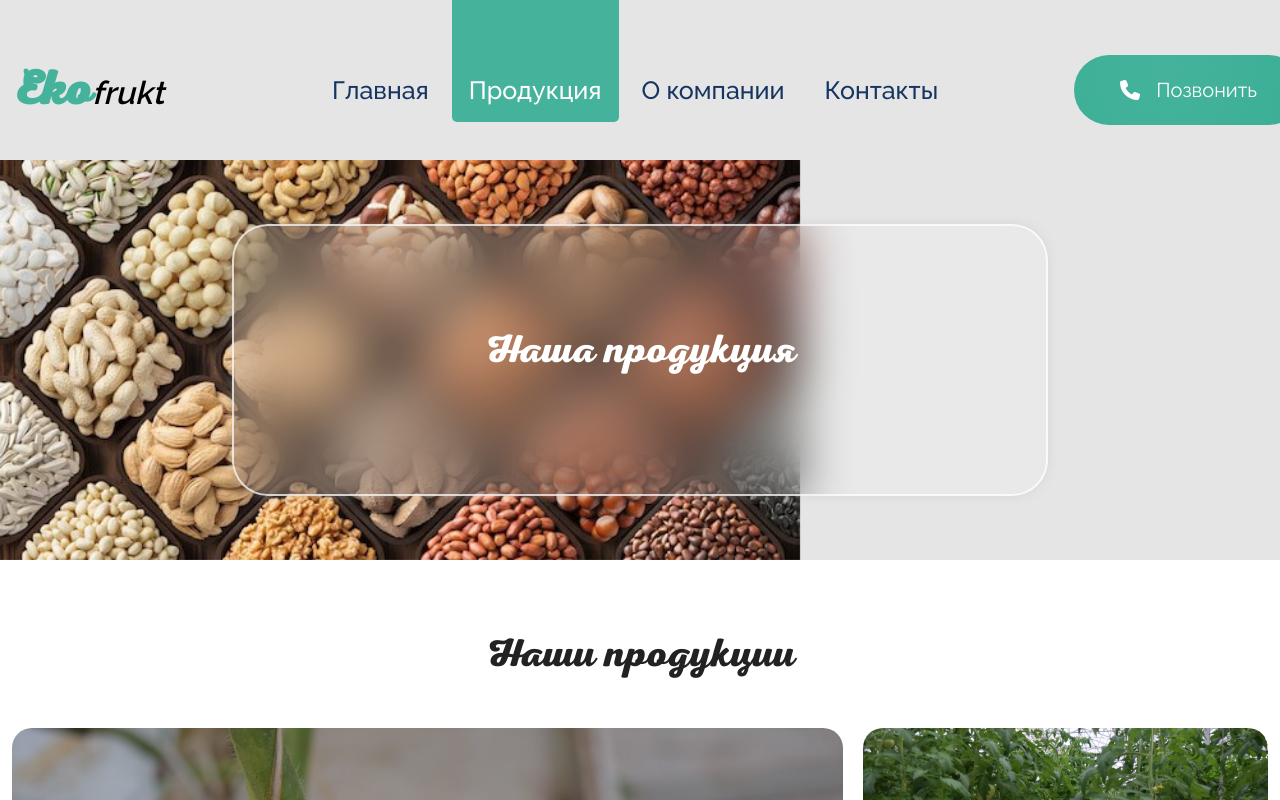
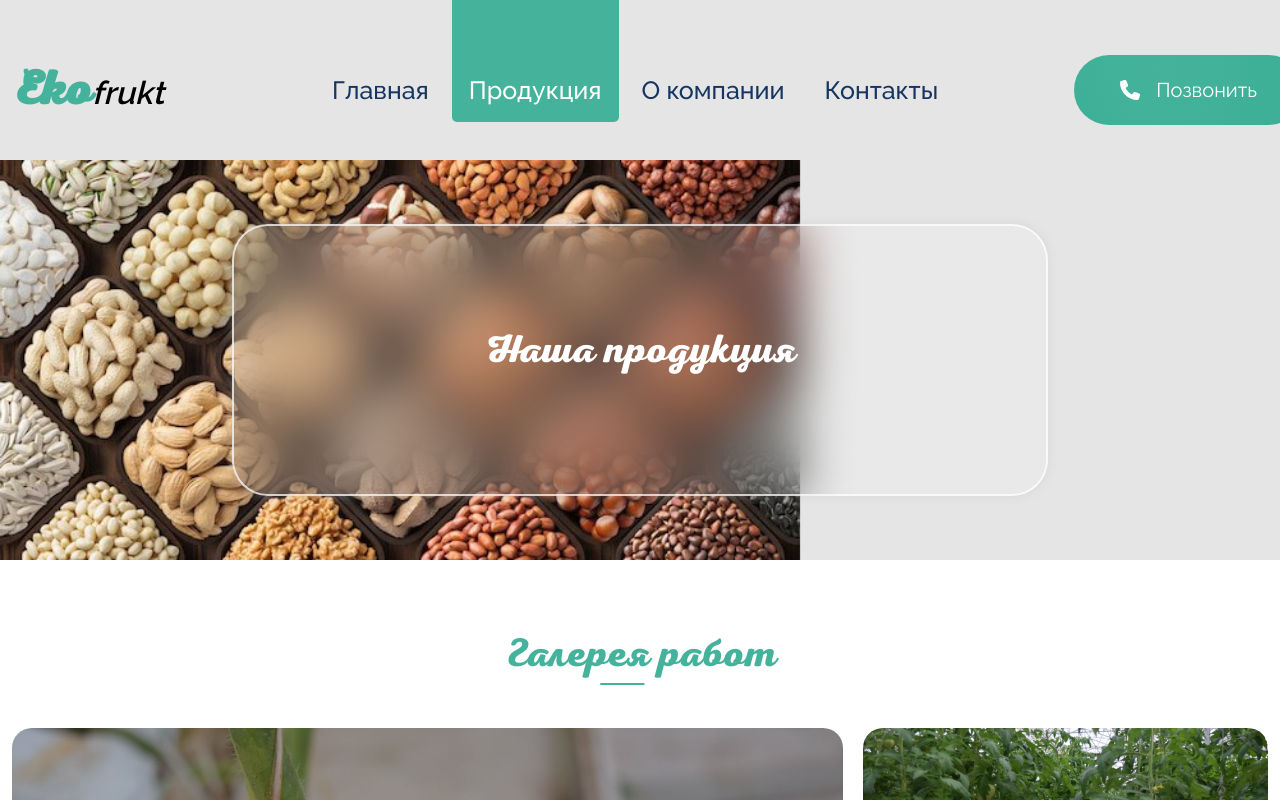
Before and after one commit to 7Davronbek/app-suxofruits-client, a React (Create React App) app: page /production in a window 1280 px wide. Shown: the top 800 px of the page. Built offline with nearby package versions, Linux system fonts and the light colour scheme.

Commit message:
suxofruits

```diff
--- a/src/components/AboutUs.jsx
+++ b/src/components/AboutUs.jsx
@@ -18,7 +18,7 @@ const AboutUs = () => {
                             </div>
                         </div>
                         <div className="col-5">
-                            <h1 className='bold'>About Us</h1>
+                            <h1 className='bold'>О нас</h1>
                             <h2 className=''>Myresfeber is a leading city & entertainment guide filled with handpicked recommendations of what to do in your city, explore hidden gems and be the first to get the latest buzz!</h2>
                             <p>We consist of a constantly growing community of local experts showcasing a range of curated content around events, food, shopping, fashion, sightseeing, local communities, travel and so much more!We'll help you make your weekend plans, inform you about the best events happening all around the world, tell you all about the best places to eat in the city and much much more. Here's a little taste of the plethora of features we offer -You will happily receive expert recommendations tailor-made to suit your interests. We'll be providing you with city-specific stories and videos, handy local information - all right on your smartphone, ready to be scrolled through!We'll be updating and pushing through fresh content every few hours, giving you more than enough time to scan through and make plans to explore your city.You can also like, share and bookmark all your favorite articles and blurbs, and store them ready for future lookups!We pride ourselves on being one of the fastest-loading apps out there today so that you'll have a seamless browsing experience.With all this and more, all fresh and ready for you guys, this is one platform that'll become your lifeline to navigate all corners of your city. Explore away!</p>
 
--- a/src/components/Footer.jsx
+++ b/src/components/Footer.jsx
@@ -8,7 +8,7 @@ const Footer = () => {
                 <div className="container">
                     <div className="row justify-content-">
                         <div className="col-2 offset-1">
-                            <div className="logo"><img src="/assets/image/logo.png" alt="" /></div>
+                            <div className="logo"><h6 className=""><span className='bold'>Eko</span>frukt</h6></div>
                             <div className="d-flex align-items-center justify-content-center mt-3">
                                 <div className="icon cursor icon-tg"></div>
                                 <div className="icon cursor mx-3 icon-insta"></div>
--- a/src/components/Portfolio.jsx
+++ b/src/components/Portfolio.jsx
@@ -6,7 +6,7 @@ const Portfolio = () => {
             <div className="container">
                 <div className="row">
                     <div className="col-12">
-                        <h2 className="h2 bold">Наши продукции</h2>
+                        <h2 className="h2 bold">Галерея работ</h2>
                     </div>
                 </div>
                 <div className="image-gallary">
--- a/src/sass/main.scss
+++ b/src/sass/main.scss
@@ -902,7 +902,20 @@ html {
                 font-size: 40px;
                 text-align: center;
                 margin: 0 0 50px 0;
+                color: $main;
+                position: relative;
 
+                &::after {
+                    content: '';
+                    position: absolute;
+                    width: 44px;
+                    height: 2px;
+                    border-radius: 0.2px;
+                    background-color: $main;
+                    bottom: -7px;
+                    left: 50%;
+                    transform: translateX(-90%);
+                }
             }
 
             .image-gallary {
@@ -967,6 +980,22 @@ html {
             background: #0a4c3e;
             padding: 70px 0 30px;
 
+            h6 {
+                color: #000;
+                text-align: center;
+                font-weight: bold;
+                font-weight: 600;
+                font-size: 32px;
+                font-style: italic;
+                user-select: none;
+
+                span {
+                    color: #fff;
+                    font-size: 48px;
+                    font-style: normal;
+                }
+            }
+
             h5 {
                 color: #fff;
                 font-size: 22px;
@@ -1024,16 +1053,6 @@ html {
 
             .i {
                 width: 30px;
-
-                img {
-                    width: 100%;
-                }
-            }
-
-            .logo {
-                background: #fff;
-                padding: 10px;
-                // border-radius: 10px;
 
                 img {
                     width: 100%;
```
